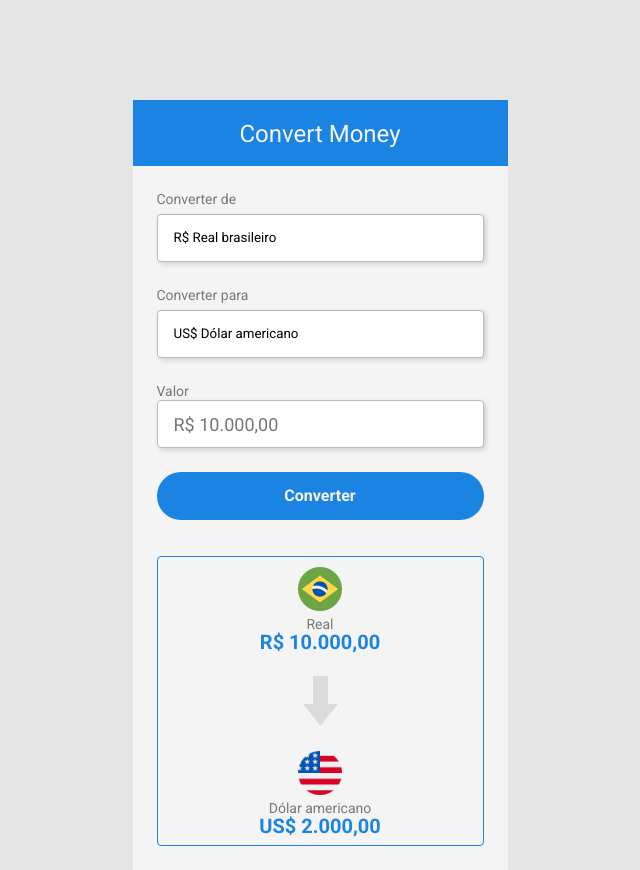
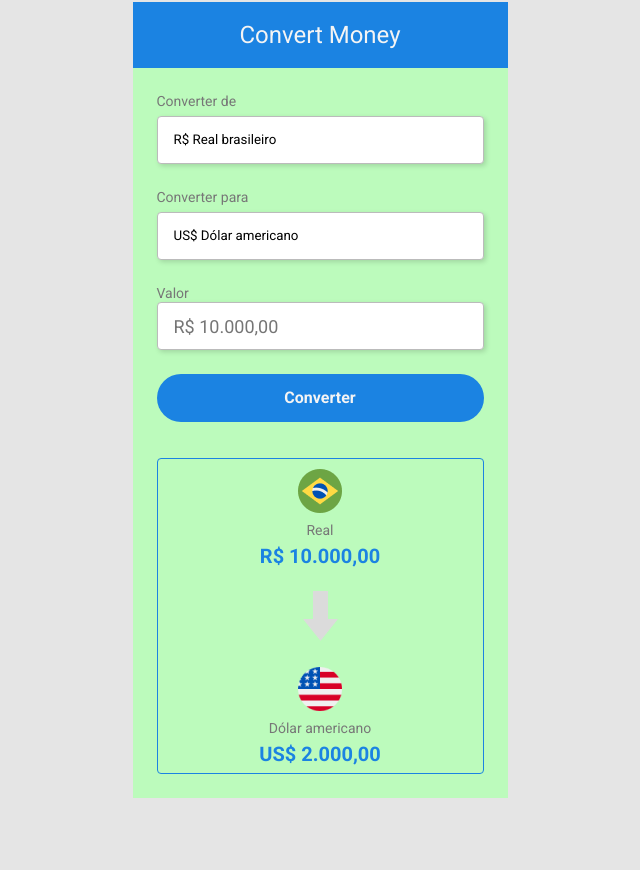
Before and after one commit to thomascaldana/convert-money, a plain HTML site: page index.html in a window 1280 px wide. Shown: the whole page, without its empty margins (320-960 px from the left). After the commit the page ends 800 px from the top, so only its background shows below. Drawn offline with Linux system fonts and the light colour scheme.

Commit message:
changed all to display flex

```diff
--- a/styles.css
+++ b/styles.css
@@ -10,27 +10,32 @@
 
 body {
     background-color: #E5E5E5;
+    display: flex;
+    justify-content: center;
+    align-items: center;
+    height: 100vh;
 }
 
 .container {
     width: 375px;
-    background-color: #F4F4F4;
-    margin: 0 auto;
-    margin-top: 100px;
+    background-color: #bcfbbc;
+
+
 
 }
 
 header {
     background-color: #1B83E2;
     height: 66px;
+    display: flex;
+    justify-content: center;
+    align-items: center;
 }
 
 h1 {
     font-weight: 400;
     font-size: 24px;
     color: #F4F4F4;
-    text-align: center;
-    padding-top: 25px;
 
 }
 
@@ -98,11 +103,21 @@ button:active {
 section {
     border: 1px solid #1B83E2;
     border-radius: 4px;
+    display: flex;
+    flex-flow: column nowrap;
+    justify-content: center;
+    align-content: center;
+    align-items: center;
+    gap: 1rem;
 }
 
 .currency-container {
-    text-align: center;
     padding: 10px;
+    display: flex;
+    flex-flow: column nowrap;
+    justify-content: center;
+    align-items: center;
+    gap: .5rem;
 }
 
 .currency-name {
@@ -118,9 +133,3 @@ section {
     font-size: 20px;
     color: #1B83E2;
 }
-
-.arrow-img {
-    margin: 15px auto;
-    display: block;
-
-}
```
